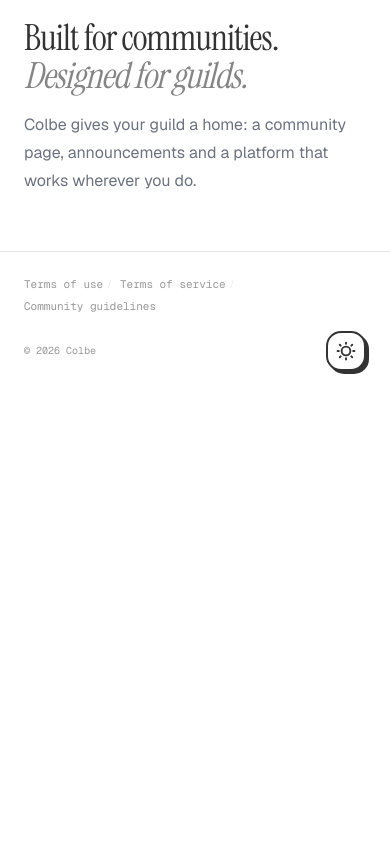
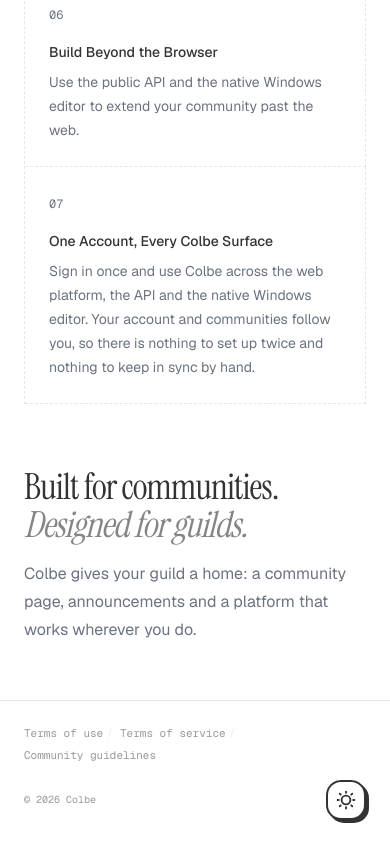
Before and after one commit to ColbemLLC/formation, a Next.js app: page / in a window 390 px wide. Shown: the part 2013-2857 px from the top of the page. Before the commit the page ends 2408 px from the top, so only its background shows below. Built offline with nearby package versions, Linux system fonts and the light colour scheme; no server answers.

Commit message:
feat: file update

```diff
--- a/app/page.tsx
+++ b/app/page.tsx
@@ -1,5 +1,6 @@
 import { Navbar } from "@/marketing/Navbar";
 import { Hero } from "@/marketing/Hero";
+import { ReadmePanel } from "@/marketing/ReadmePanel";
 import { Features } from "@/marketing/Features";
 import Footer from "@/marketing/Footer";
 
@@ -7,11 +8,14 @@ export default function Page() {
   return (
     <>
       <Navbar />
-      <main>
+      <div className="lg:flex">
         <Hero />
-        <Features />
-      </main>
-      <Footer />
+        <main className="min-w-0 flex-1 border-border lg:border-l lg:pt-14">
+          <ReadmePanel />
+          <Features />
+          <Footer />
+        </main>
+      </div>
     </>
   );
 }
--- a/src/marketing/Footer.tsx
+++ b/src/marketing/Footer.tsx
@@ -1,4 +1,7 @@
+"use client";
+
 import Link from "next/link";
+import { useEffect, useState } from "react";
 import { LightDark } from "@/packages/ui/light-dark";
 
 const LINKS = [
@@ -8,6 +11,12 @@ const LINKS = [
 ];
 
 export function Footer() {
+  const [year, setYear] = useState<number | null>(null);
+
+  useEffect(() => {
+    setYear(new Date().getFullYear());
+  }, []);
+
   return (
     <footer className="border-t border-border px-6 py-6 md:px-10">
       <div className="flex flex-col gap-4 sm:flex-row sm:items-center sm:justify-between">
@@ -29,7 +38,7 @@ export function Footer() {
 
         <div className="flex items-center justify-between gap-4 sm:justify-end">
           <span className="font-mono text-[10px] text-foreground/50">
-            © {new Date().getFullYear()} Colbe
+            © {year} Colbe
           </span>
           <LightDark />
         </div>
```
